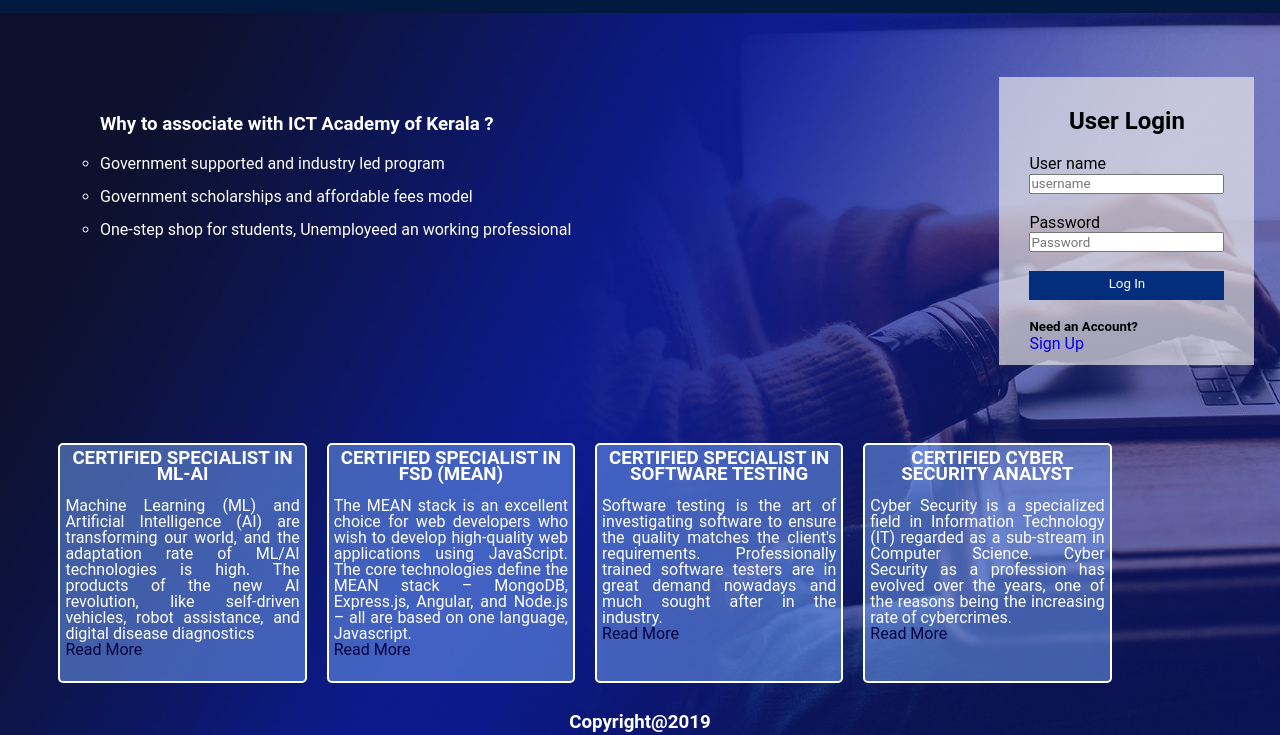
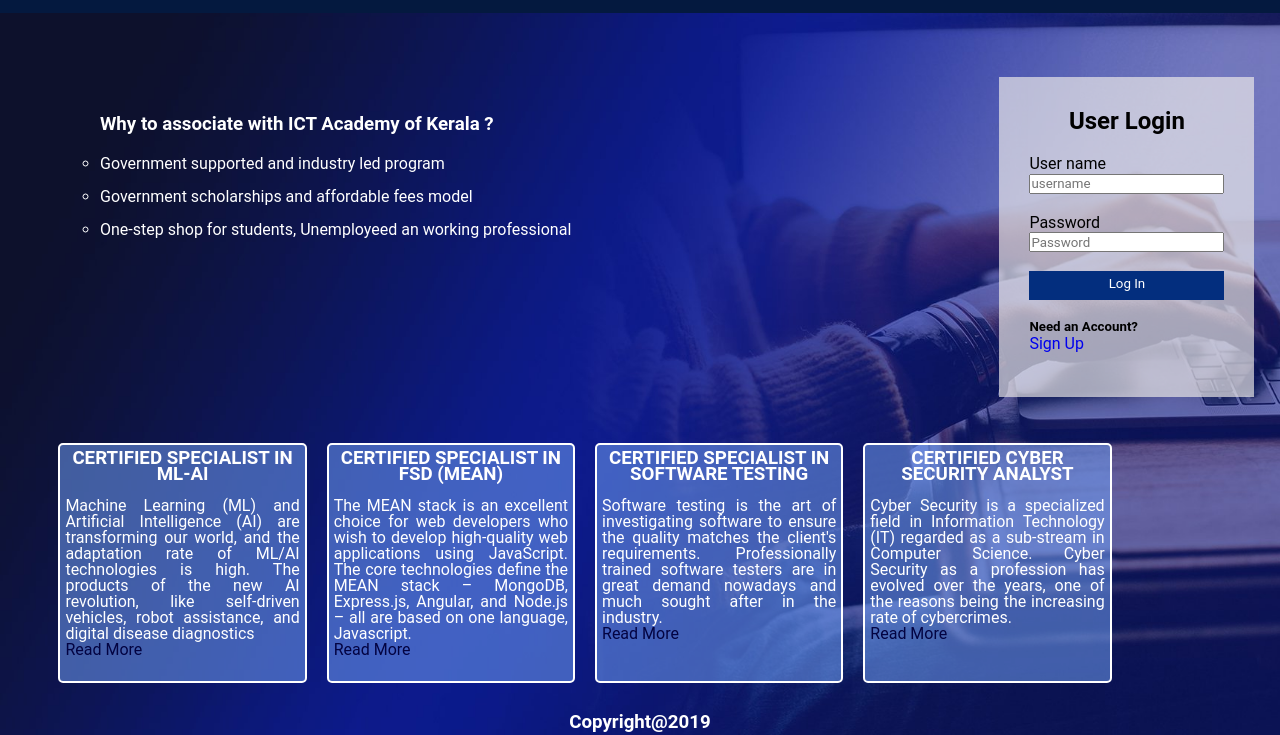
Before and after one commit to AyeshaSiddika65689/Academy-website, a plain HTML site: page index.html in a window 1280 px wide. Shown: the part 67-802 px from the top of the page. Drawn offline with Linux system fonts and the light colour scheme.

Commit message:
Update style.css

```diff
--- a/style.css
+++ b/style.css
@@ -50,7 +50,7 @@ header img{
     float: right;
     border:none;
     background-color: rgba(241, 239, 235, 0.658);
-    height: 18em;
+    height: 20em;
     margin-top: 5%;
     margin-right: 2%;
     padding: 30px;
```
